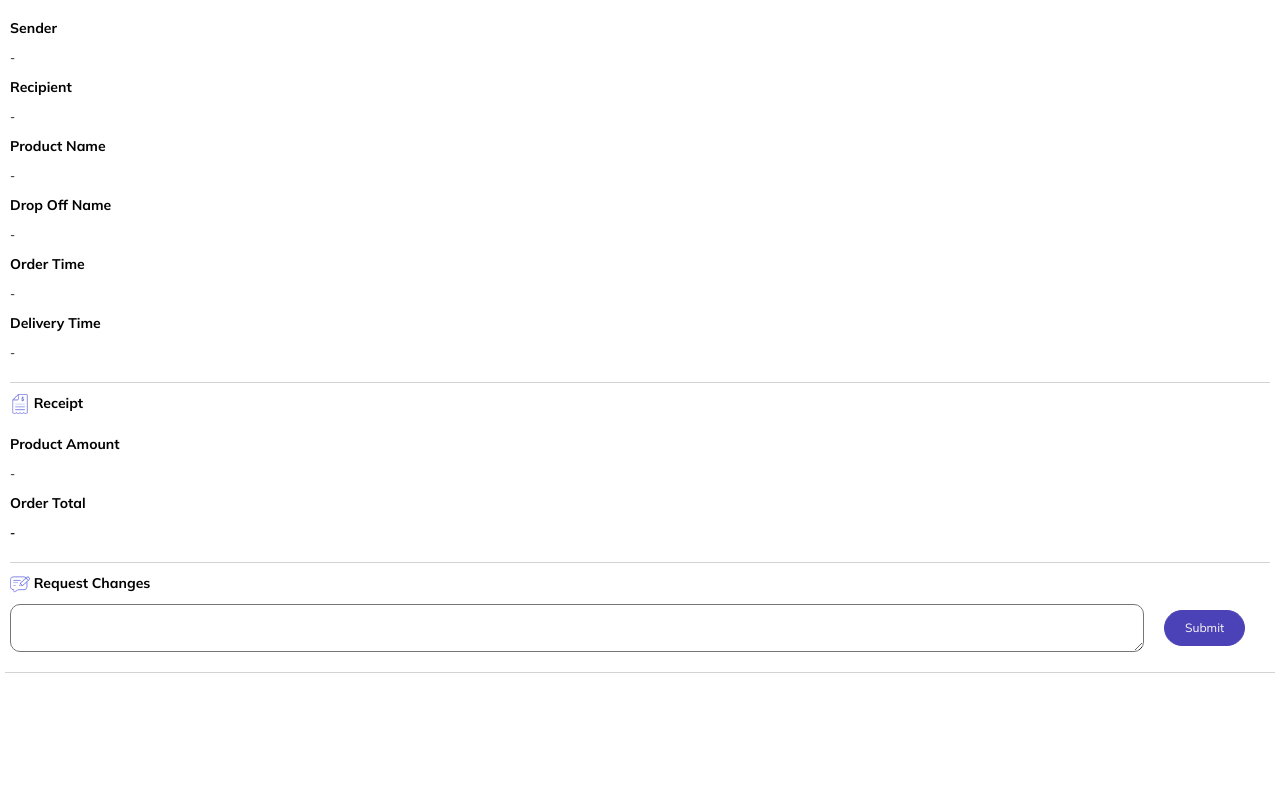
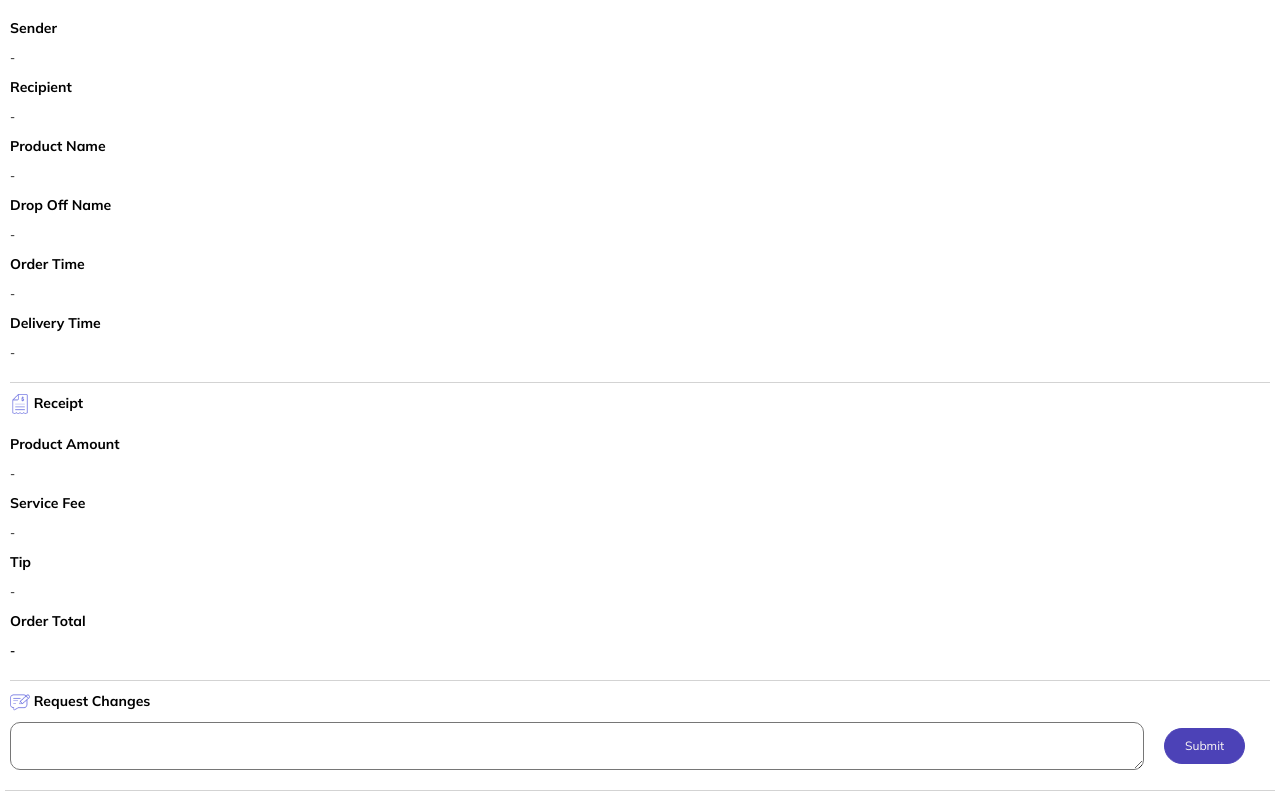
Before and after one commit to cara-gesture/gesture-tracking, a React (Create React App) app: page / in a window 1280 px wide. Shown: the part 583-1374 px from the top of the page. Before the commit the page ends 1256 px from the top, so only its background shows below. Built offline with nearby package versions, Linux system fonts and the light colour scheme; no server answers.

Commit message:
service fee and tip fields reentered

```diff
--- a/src/App.js
+++ b/src/App.js
@@ -307,6 +307,18 @@ const App = () => {
           ? `$${productAmount.toFixed(2)}`
           : "-"}
       </StyledText>
+      <StyledHeaderText>
+        <b>Service Fee</b>
+      </StyledHeaderText>
+      <StyledText>
+        {typeof serviceFee == "number" ? `$${serviceFee.toFixed(2)}` : "-"}
+      </StyledText>
+      <StyledHeaderText>
+        <b>Tip</b>
+      </StyledHeaderText>
+      <StyledText>
+        {typeof tip == "number" ? `$${tip.toFixed(2)}` : "-"}
+      </StyledText>
       {couponAmount === "-" || !couponAmount ? null : (
         <>
           <StyledHeaderText>
```
